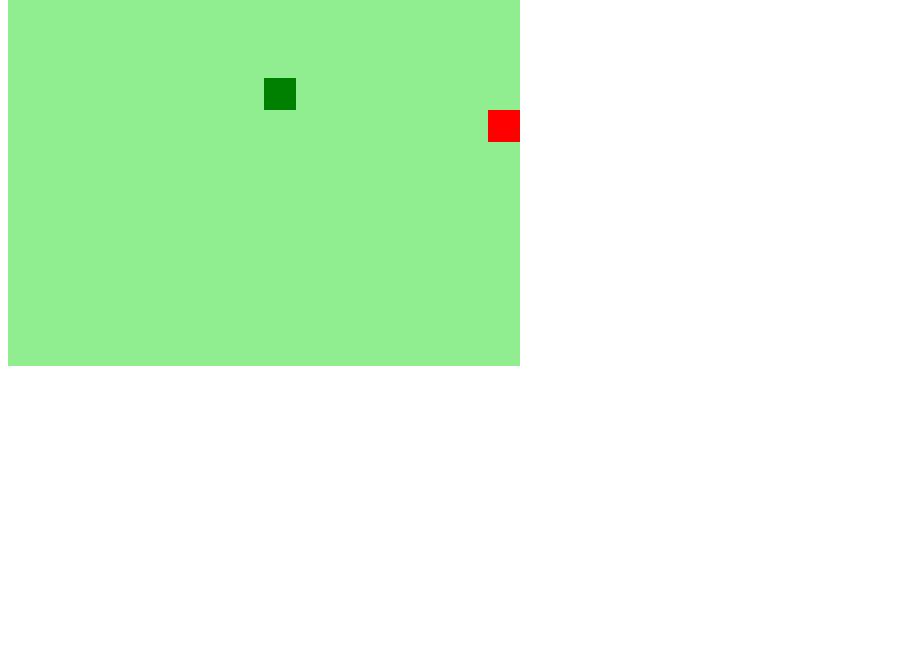
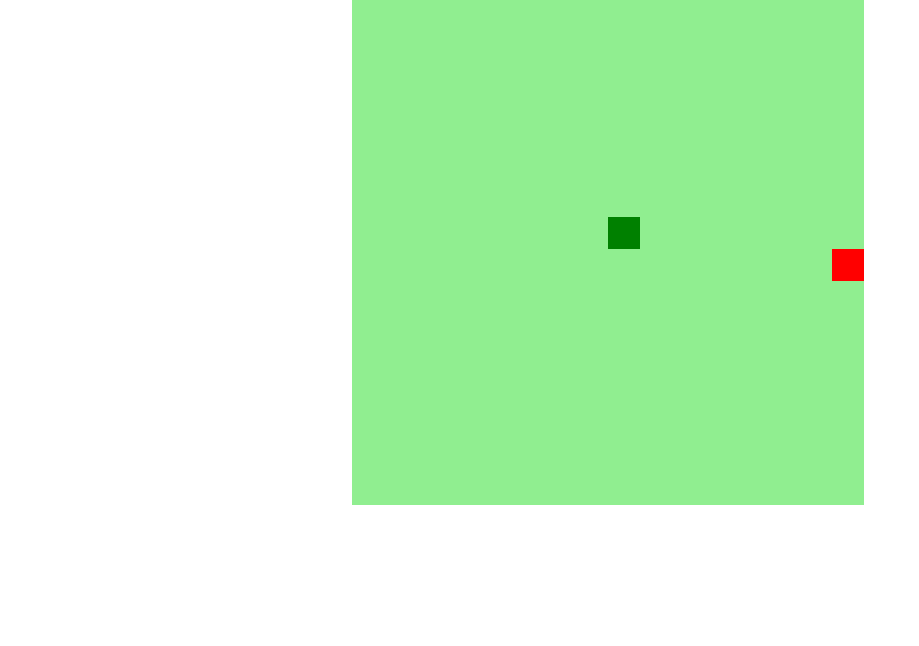
Before and after one commit to KayqueSekishiki/SnakeGame_JS, a plain HTML site: page index.html in a window 1280 px wide. Shown: the part 154-800 px from the top of the page, without its empty margins (0-919 px from the left). Drawn offline with Linux system fonts and the light colour scheme.

Commit message:
Init Base Styles!

```diff
--- a/index.html
+++ b/index.html
@@ -8,6 +8,7 @@
     <title>Snake Game</title>
   </head>
   <body>
+    <h1>Snake Game</h1>
     <canvas id="snake" width="512" height="512"> </canvas>
   </body>
 </html>
--- a/style.css
+++ b/style.css
@@ -0,0 +1,19 @@
+* {
+  margin: 0;
+  padding: 0;
+  box-sizing: border-box;
+}
+
+body {
+  height: 95vh;
+  width: 95vw;
+  display: flex;
+  justify-content: center;
+  align-items: center;
+  flex-direction: column;
+}
+
+h1 {
+  margin-bottom: 1vh;
+  text-transform: uppercase;
+}
```
